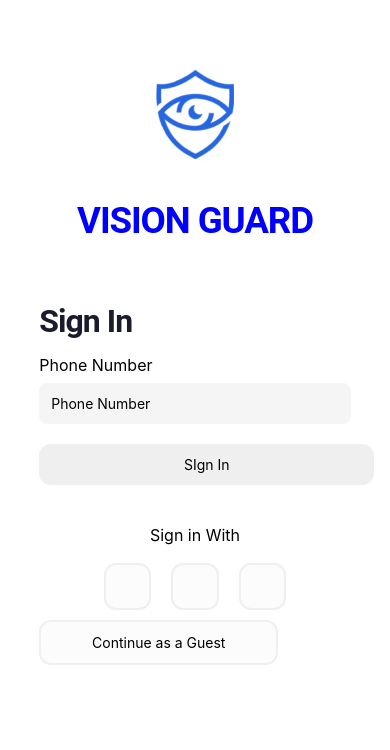
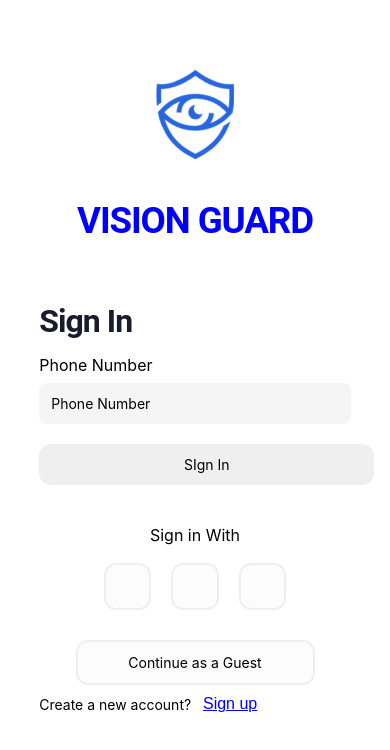
Before and after one commit to umayanga99/Vision_Guard, a React Native app in the folder frontend/: screen / in a window 390 px wide. Shown: the top 750 px of the page. Built offline with nearby package versions, Linux system fonts and the light colour scheme.

Commit message:
signin page

```diff
--- a/frontend/components/GuestContinueButton.js
+++ b/frontend/components/GuestContinueButton.js
@@ -14,6 +14,7 @@ const styles = StyleSheet.create({
 
     display: 'flex',  // This is the default in React Native, so it's optional
     width: 239,
+    marginTop:20,
     paddingVertical: 12,
     paddingHorizontal: 20,
     justifyContent: 'center',
--- a/frontend/screens/signin.js
+++ b/frontend/screens/signin.js
@@ -1,6 +1,5 @@
 // SignInScreen.js
-
-import React from 'react';
+import React, { useState } from 'react';
 import { View, StyleSheet, Image, Dimensions ,Text} from 'react-native';
 import LogoText from '../assets/fonts/LogoText';
 import HeaderText from '../assets/fonts/HeaderText';
@@ -13,6 +12,11 @@ import GuestContinueButton from '../components/GuestContinueButton';
 const { width, height } = Dimensions.get('window');
 
 const SignInScreen = () => {
+  const [link, setLink] = useState('https://www.example.com/signup');
+
+  const handlePress = () => {
+    Linking.openURL(link);
+  };
   return (
     <>
     <View style={styles.logoContainer}>
@@ -34,9 +38,13 @@ const SignInScreen = () => {
         onPress={()=>{console.log("Hello")}}/>
         <Text style={[styles.label, {textAlign: 'center'}]}>Sign in With</Text>
         <ThreeBoxesRow/>
-        <View style={{justifyContent:"center"}}>
+        <View style={{alignItems:"center"}}>
           <GuestContinueButton
         onPress={()=>{console.log("login as a guest")}}/>
+        </View>
+        <View style={styles.bottom}>
+            <Text>Create a new account?   </Text>
+            <Text style={styles.link} onPress={handlePress}>Sign up</Text>
         </View>
     </Card>
     </View>
@@ -64,6 +72,17 @@ const styles = StyleSheet.create({
   label: {
     marginBottom: 8,
     fontSize: 16,
+  },
+  bottom:{
+    alignItems:"center",
+    paddingVertical:10,
+    flexDirection:'row'
+  },
+  link: {
+    fontSize: 16,
+    fontFamily: 'sans-serif',
+    color: '#00f',
+    textDecorationLine: 'underline',
   }
 });
 
```
